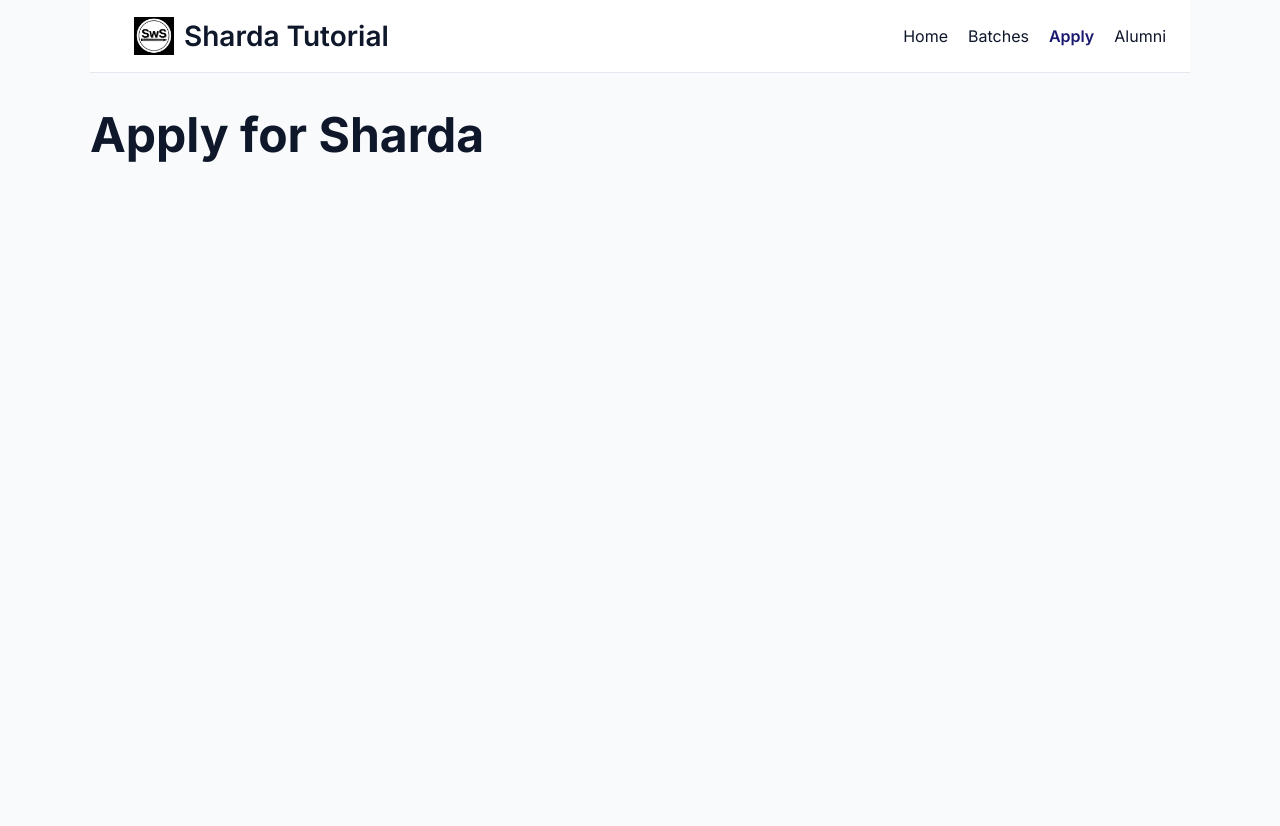
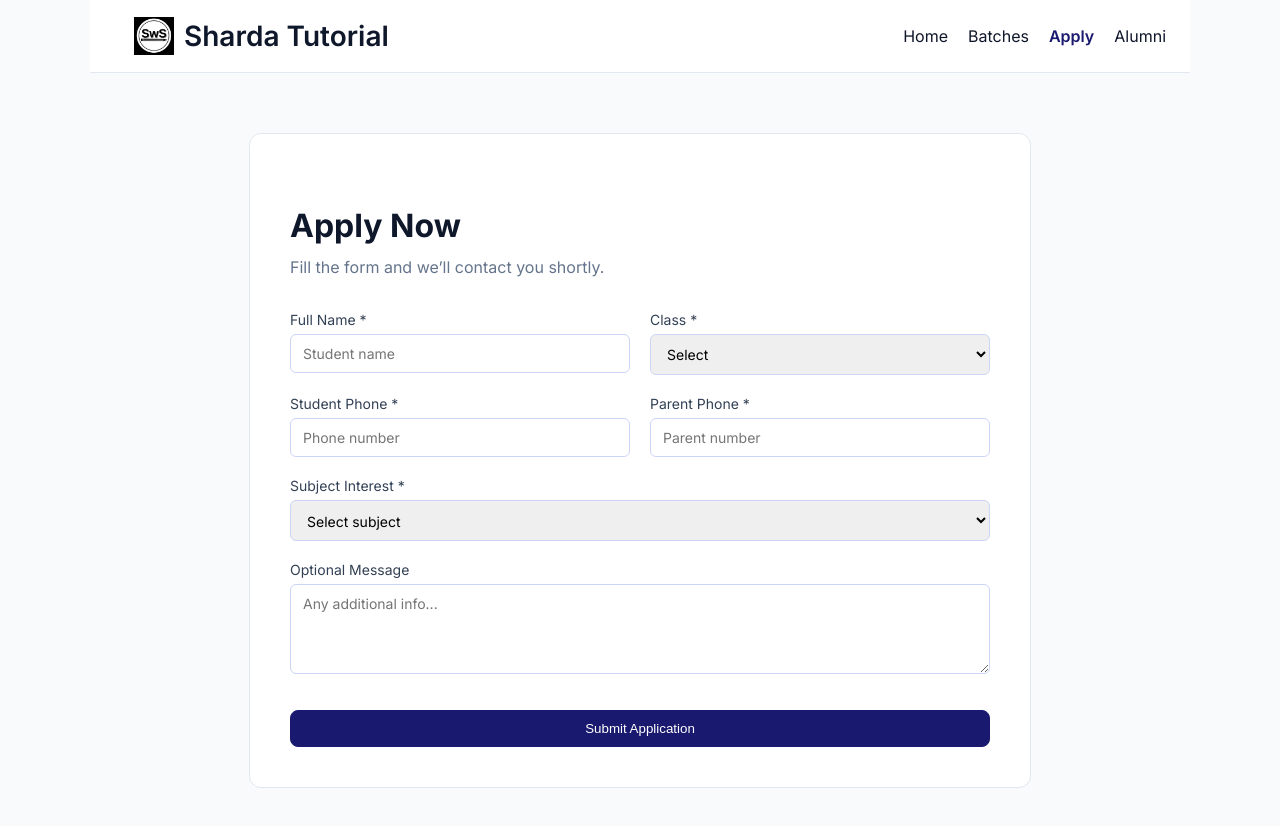
Before and after one commit to aviG69/Sharda_Website, a React (Vite) app: page /apply in a window 1280 px wide. Shown: the top 826 px of the page. Before the commit the page ends 800 px from the top, so only its background shows below. Built offline with nearby package versions, Linux system fonts and the light colour scheme.

Commit message:
added apply page

```diff
--- a/src/index.css
+++ b/src/index.css
@@ -169,3 +169,90 @@ textarea {
   width: 40px;
   object-fit: contain;
 }
+
+.apply-page {
+  padding: 60px 20px;
+  display: flex;
+  justify-content: center;
+}
+
+.apply-container {
+  width: 100%;
+  max-width: 700px;
+  background: #ffffff;
+  border: 1px solid #e2e8f0;
+  border-radius: 12px;
+  padding: 40px;
+}
+
+.apply-title {
+  font-size: 32px;
+  font-weight: 700;
+  color: #0f172a;
+  margin-bottom: 10px;
+}
+
+.apply-subtitle {
+  color: #64748b;
+  margin-bottom: 30px;
+}
+
+.apply-form {
+  display: flex;
+  flex-direction: column;
+  gap: 20px;
+}
+
+.form-row {
+  display: flex;
+  gap: 20px;
+}
+
+.form-group {
+  display: flex;
+  flex-direction: column;
+  flex: 1;
+}
+
+.form-group label {
+  font-size: 14px;
+  margin-bottom: 6px;
+  color: #334155;
+}
+
+.form-group input,
+.form-group select,
+.form-group textarea {
+  padding: 10px 12px;
+  border: 1px solid #cbd5f5;
+  border-radius: 6px;
+  font-size: 14px;
+}
+
+.form-group input:focus,
+.form-group select:focus,
+.form-group textarea:focus {
+  outline: none;
+  border-color: #191970;
+}
+
+.full-width {
+  width: 100%;
+}
+
+.success-msg {
+  color: green;
+  font-size: 14px;
+}
+
+.error-msg {
+  color: red;
+  font-size: 14px;
+}
+
+/* MOBILE */
+@media (max-width: 600px) {
+  .form-row {
+    flex-direction: column;
+  }
+}
--- a/src/pages/Apply.jsx
+++ b/src/pages/Apply.jsx
@@ -1,3 +1,161 @@
+import { useState } from "react";
+
+const initialForm = {
+  fullName: "",
+  classLevel: "",
+  studentPhone: "",
+  parentPhone: "",
+  subjectInterest: "",
+  message: "",
+};
+
 export default function Apply() {
-  return <h1>Apply for Sharda</h1>;
+  const [form, setForm] = useState(initialForm);
+  const [loading, setLoading] = useState(false);
+  const [status, setStatus] = useState("");
+
+  const handleChange = (e) => {
+    const { name, value } = e.target;
+    setForm((prev) => ({
+      ...prev,
+      [name]: value,
+    }));
+  };
+
+  const handleSubmit = async (e) => {
+    e.preventDefault();
+    setLoading(true);
+    setStatus("");
+
+    try {
+      const res = await fetch("/api/apply", {
+        method: "POST",
+        headers: {
+          "Content-Type": "application/json",
+        },
+        body: JSON.stringify(form),
+      });
+
+      const data = await res.json();
+
+      if (data.success) {
+        setStatus("success");
+        setForm(initialForm);
+      } else {
+        setStatus("error");
+      }
+    } catch (err) {
+      setStatus("error");
+    } finally {
+      setLoading(false);
+    }
+  };
+
+  return (
+    <main className="apply-page">
+      <div className="apply-container">
+        <h1 className="apply-title">Apply Now</h1>
+        <p className="apply-subtitle">
+          Fill the form and we’ll contact you shortly.
+        </p>
+
+        <form className="apply-form" onSubmit={handleSubmit}>
+          <div className="form-row">
+            <div className="form-group">
+              <label>Full Name *</label>
+              <input
+                type="text"
+                name="fullName"
+                value={form.fullName}
+                onChange={handleChange}
+                placeholder="Student name"
+                required
+              />
+            </div>
+
+            <div className="form-group">
+              <label>Class *</label>
+              <select
+                name="classLevel"
+                value={form.classLevel}
+                onChange={handleChange}
+                required
+              >
+                <option value="">Select</option>
+                <option value="9">Class 9</option>
+                <option value="10">Class 10</option>
+                <option value="11">Class 11</option>
+                <option value="12">Class 12</option>
+              </select>
+            </div>
+          </div>
+
+          <div className="form-row">
+            <div className="form-group">
+              <label>Student Phone *</label>
+              <input
+                type="tel"
+                name="studentPhone"
+                value={form.studentPhone}
+                onChange={handleChange}
+                placeholder="Phone number"
+                required
+              />
+            </div>
+
+            <div className="form-group">
+              <label>Parent Phone *</label>
+              <input
+                type="tel"
+                name="parentPhone"
+                value={form.parentPhone}
+                onChange={handleChange}
+                placeholder="Parent number"
+                required
+              />
+            </div>
+          </div>
+
+          <div className="form-group">
+            <label>Subject Interest *</label>
+            <select
+              name="subjectInterest"
+              value={form.subjectInterest}
+              onChange={handleChange}
+              required
+            >
+              <option value="">Select subject</option>
+              <option value="Mathematics">Mathematics</option>
+              <option value="Science">Science</option>
+              <option value="Social Science">Social Science</option>
+              <option value="English">English</option>
+              <option value="All Subjects">All Subjects</option>
+            </select>
+          </div>
+
+          <div className="form-group">
+            <label>Optional Message</label>
+            <textarea
+              name="message"
+              value={form.message}
+              onChange={handleChange}
+              placeholder="Any additional info..."
+              rows="4"
+            />
+          </div>
+
+          {status === "success" && (
+            <p className="success-msg">Application submitted successfully!</p>
+          )}
+          {status === "error" && (
+            <p className="error-msg">Something went wrong. Try again.</p>
+          )}
+
+          <button className="btn primary-btn full-width" disabled={loading}>
+            {loading ? "Submitting..." : "Submit Application"}
+          </button>
+        </form>
+      </div>
+    </main>
+  );
 }
```
Also changed, not shown: api/apply.js (+87 -0 lines).
